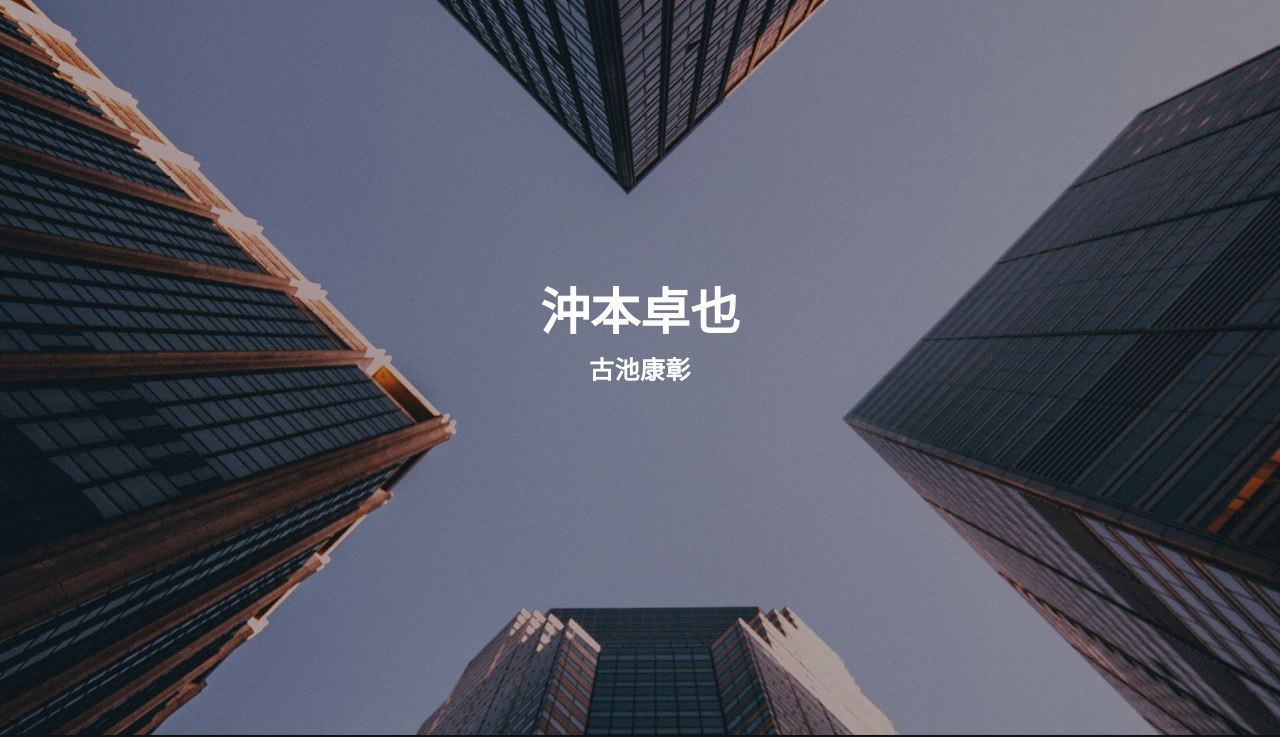
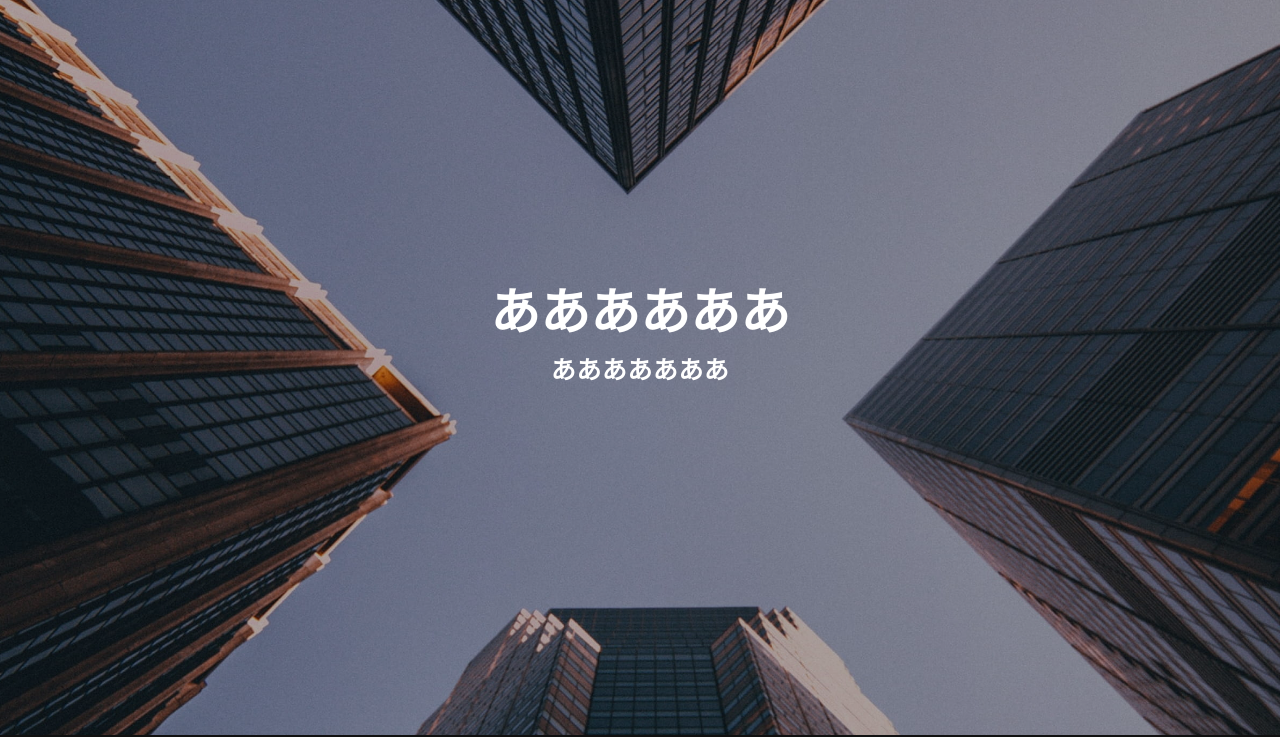
Before and after one commit to Yuta-0802/yu-test5, a website: page index.html in a window 1280 px wide. Shown: the part 65-802 px from the top of the page. Drawn offline with nearby package versions, Linux system fonts and the light colour scheme.

Commit message:
ああああああああああ

```diff
--- a/index.html
+++ b/index.html
@@ -67,8 +67,8 @@
 <!--MV-->
 <section class="mv">
   <div class="mv-texts">
-    <h1 class="mv-texts__main-title">沖本卓也</h1>
-    <h2 class="mv-texts__sub-title">古池康彰</h2>
+    <h1 class="mv-texts__main-title">ああああああ</h1>
+    <h2 class="mv-texts__sub-title">あああああああ</h2>
   </div>
   <div class="swiper-background">
   <div class="swiper-container">
```
